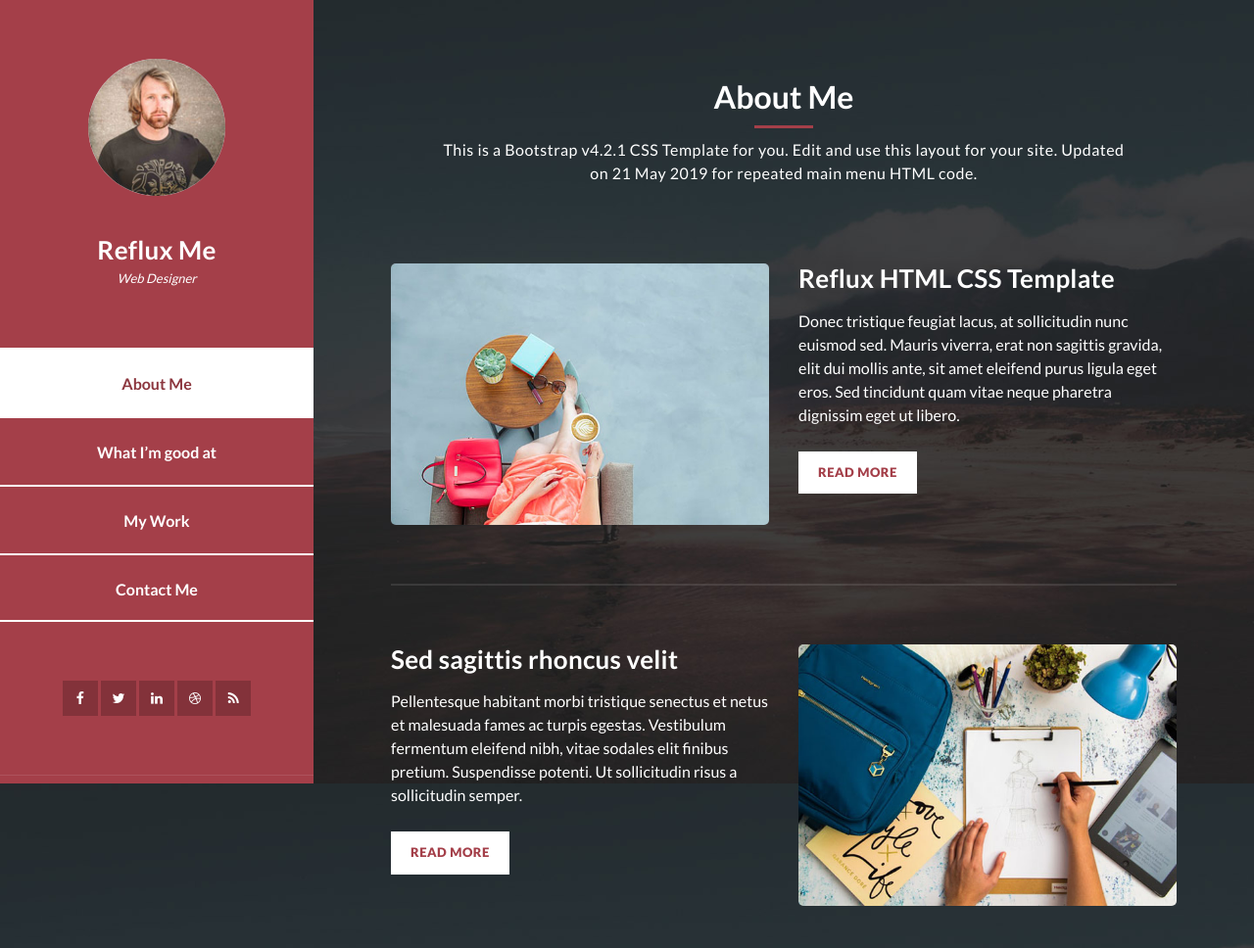
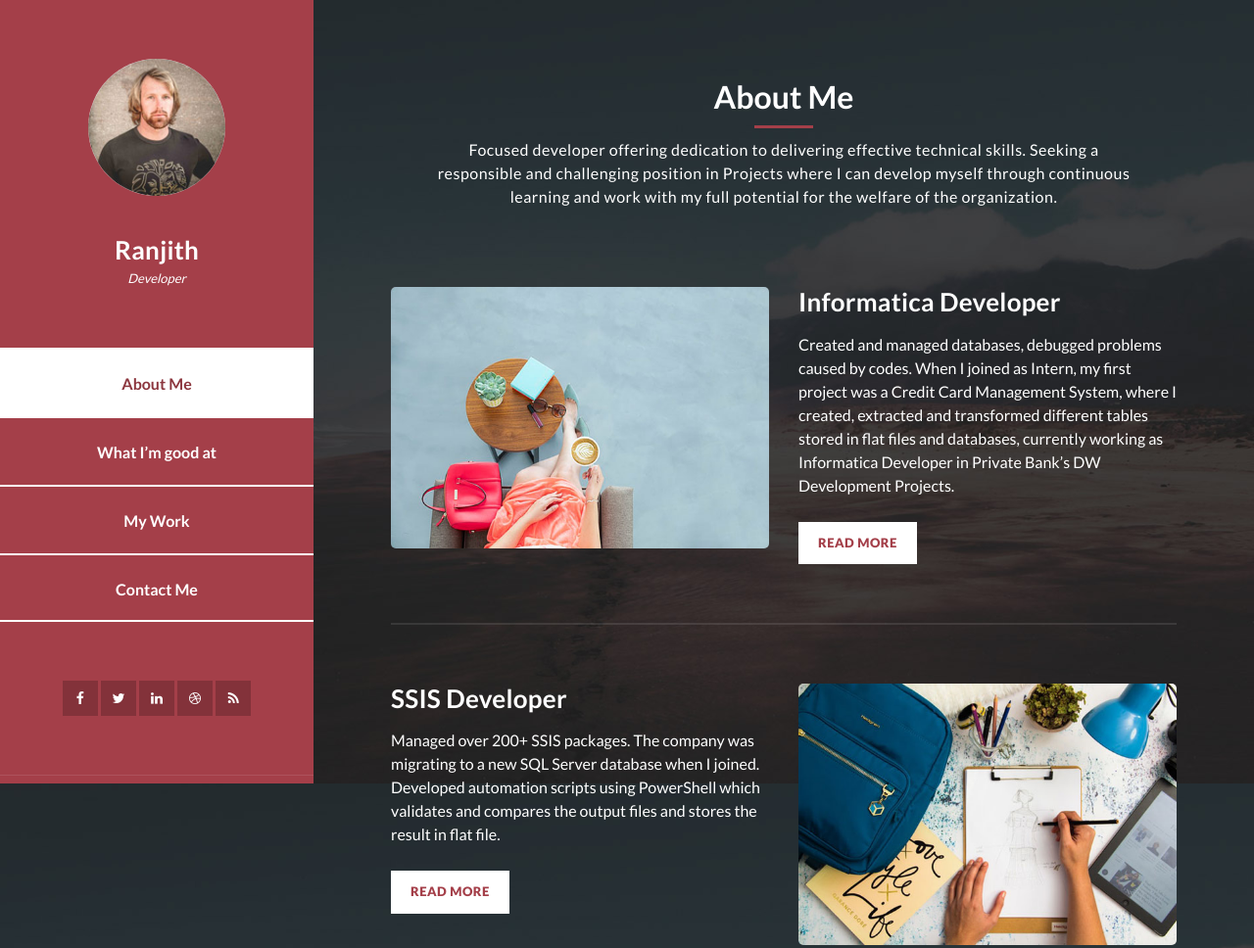
Before and after one commit to itsranjith/1, a plain HTML site: page index.html in a window 1280 px wide. Shown: the top 968 px of the page at 98% size. Drawn offline with Linux system fonts and the light colour scheme.

Commit message:
Update index.html

```diff
--- a/index.html
+++ b/index.html
@@ -13,7 +13,7 @@
       rel="stylesheet"
     />
 
-    <title>Reflux HTML CSS Template</title>
+    <title>Ranjith-Portfolio</title>
 <!--
 Reflux Template
 https://templatemo.com/tm-531-reflux
@@ -40,8 +40,8 @@ https://templatemo.com/tm-531-reflux
               <a href="#"><img src="assets/images/author-image.jpg" alt="" /></a>
             </div>
             <div class="author-content">
-              <h4>Reflux Me</h4>
-              <span>Web Designer</span>
+              <h4>Ranjith</h4>
+              <span>Developer</span>
             </div>
             <nav class="main-nav" role="navigation">
               <ul class="main-menu">
@@ -62,7 +62,7 @@ https://templatemo.com/tm-531-reflux
                   <a href="#"><i class="fa fa-twitter"></i></a>
                 </li>
                 <li>
-                  <a href="#"><i class="fa fa-linkedin"></i></a>
+                  <a href="https://in.linkedin.com/in/ranjithkumar24"><i class="fa fa-linkedin"></i></a>
                 </li>
                 <li>
                   <a href="#"><i class="fa fa-dribbble"></i></a>
@@ -73,7 +73,7 @@ https://templatemo.com/tm-531-reflux
               </ul>
             </div>
             <div class="copyright-text">
-              <p>Copyright 2019 Reflux Design</p>
+              <p>Copyright 2024</p>
             </div>
           </div>
         </div>
@@ -85,8 +85,7 @@ https://templatemo.com/tm-531-reflux
             <h2>About Me</h2>
             <div class="line-dec"></div>
             <span
-              >This is a Bootstrap v4.2.1 CSS Template for you. Edit and use
-              this layout for your site. Updated on 21 May 2019 for repeated main menu HTML code.</span
+              >Focused developer offering dedication to delivering effective technical skills. Seeking a responsible and challenging position in Projects where I can develop myself through continuous learning and work with my full potential for the welfare of the organization.</span
             >
           </div>
           <div class="left-image-post">
@@ -98,13 +97,13 @@ https://templatemo.com/tm-531-reflux
               </div>
               <div class="col-md-6">
                 <div class="right-text">
-                  <h4>Reflux HTML CSS Template</h4>
+                  <h4>Informatica Developer</h4>
                   <p>
-                    Donec tristique feugiat lacus, at sollicitudin nunc euismod
-                    sed. Mauris viverra, erat non sagittis gravida, elit dui
-                    mollis ante, sit amet eleifend purus ligula eget eros. Sed
-                    tincidunt quam vitae neque pharetra dignissim eget ut
-                    libero.
+                    Created and managed databases, debugged problems caused by codes.
+                    When I joined as Intern, my first project was a Credit Card Management
+                    System, where I created, extracted and transformed different tables
+                    stored in flat files and databases, currently working as Informatica
+                    Developer in Private Bank’s DW Development Projects.
                   </p>
                   <div class="white-button">
                     <a href="#">Read More</a>
@@ -117,13 +116,12 @@ https://templatemo.com/tm-531-reflux
             <div class="row">
               <div class="col-md-6">
                 <div class="left-text">
-                  <h4>Sed sagittis rhoncus velit</h4>
+                  <h4>SSIS Developer</h4>
                   <p>
-                    Pellentesque habitant morbi tristique senectus et netus et
-                    malesuada fames ac turpis egestas. Vestibulum fermentum
-                    eleifend nibh, vitae sodales elit finibus pretium.
-                    Suspendisse potenti. Ut sollicitudin risus a sollicitudin
-                    semper.
+                    Managed over 200+ SSIS packages. The company was migrating to a
+                    new SQL Server database when I joined. Developed automation scripts
+                    using PowerShell which validates and compares the output files and
+                    stores the result in flat file.
                   </p>
                   <div class="white-button">
                     <a href="#">Read More</a>
```
